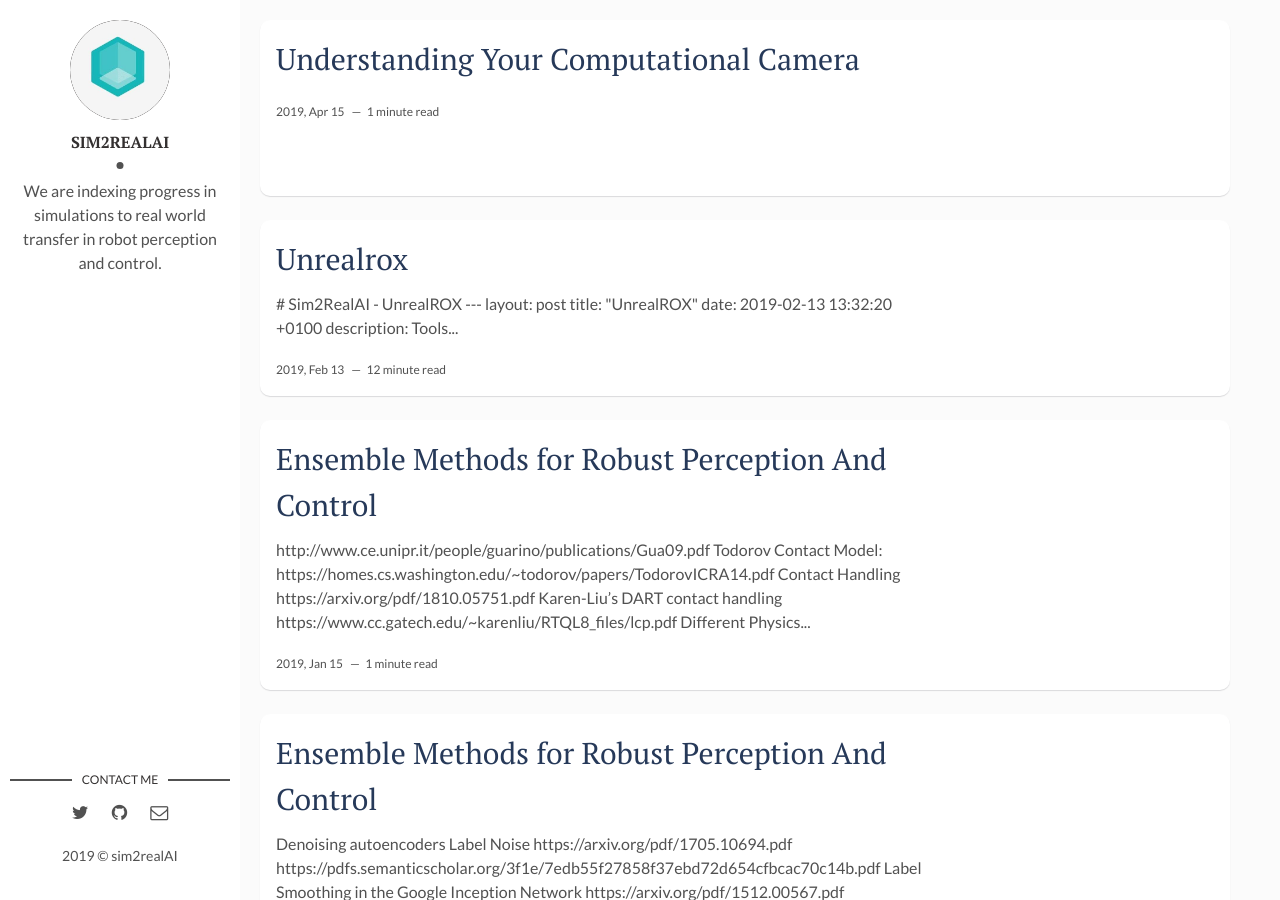
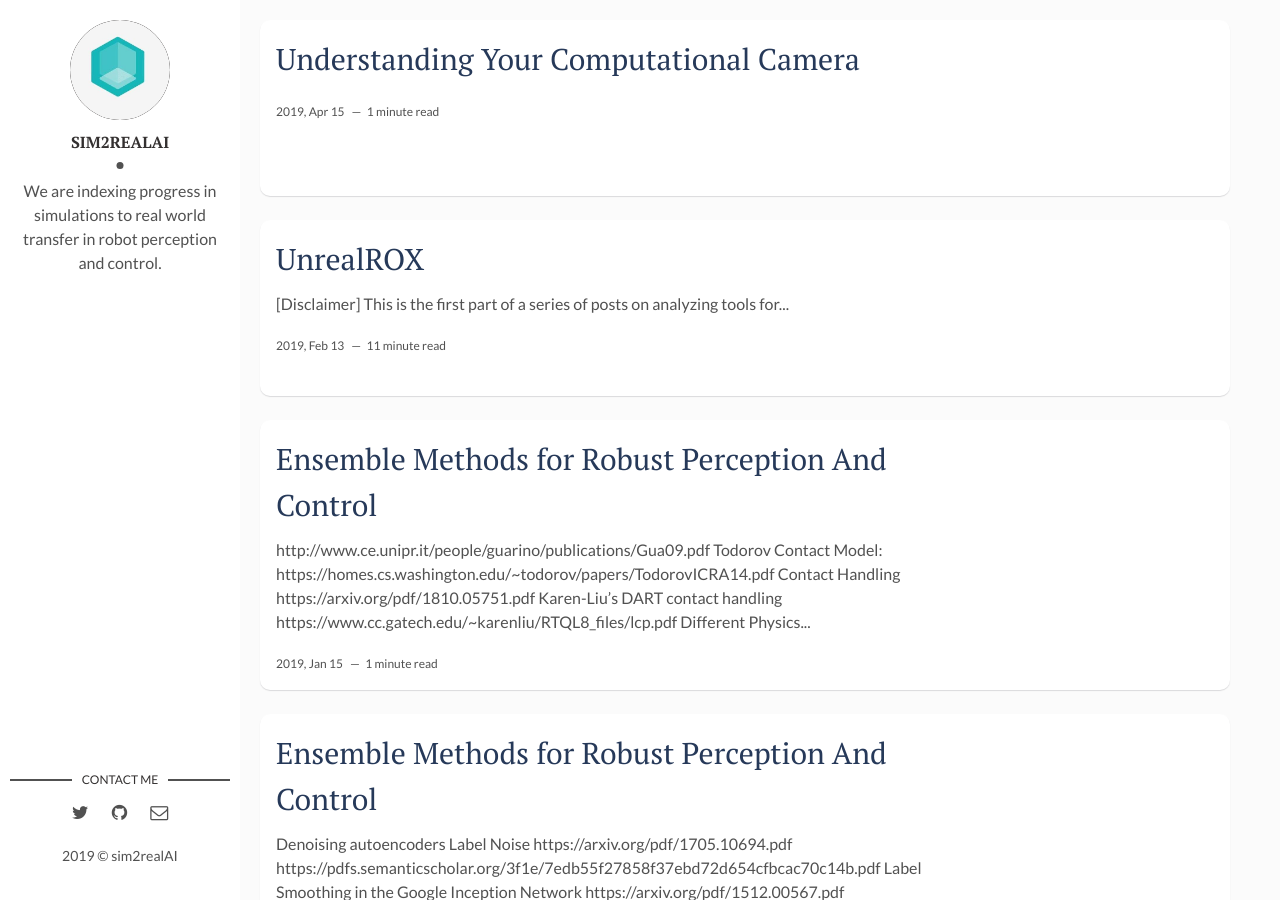
Before and after one commit to backupsim2realai/backupsim2realai.github.io, a Jekyll site: the page built from index.html, in a window 1280 px wide and 900 px high. Built offline with Jekyll 4.4.1, drawn with Linux system fonts in a browser that asks for light colours; the list of posts is cut into pages by our own code.

Commit message:
updating unrealrox blog
Signed-off-by: Ankur Handa <ahanda@nvidia.com>

```diff
--- a/_posts/2019-02-13-UnrealROX.markdown
+++ b/_posts/2019-02-13-UnrealROX.markdown
@@ -1,13 +1,10 @@
-# Sim2RealAI - UnrealROX
-
-
-    ---
-    layout: post
-    title: "UnrealROX"
-    date: 2019-02-13 13:32:20 +0100
-    description: Tools for synthetic data generation # Add post description (optional)
-    img:  # Add image post (optional)
-    ---
+---
+layout: post
+title: "UnrealROX"
+date: 2019-02-13 13:32:20 +0100
+description: Tools for synthetic data generation # Add post description (optional)
+img:  # Add image post (optional)
+---
 
 [Disclaimer]
 This is the first part of a series of posts on analyzing tools for generating synthetic data. In this post, we will focus on a simulator named UnrealROX. The content of this post is mainly sourced from the two publicly available works related to this tool. The whole UnrealROX system is described with all details in the corresponding arXiv paper. A proof of concept for such tool was published at IROS2018, where it was used to generate a large-scale photorealistic indoor dataset for robotic tasks named The RobotriX.
```
